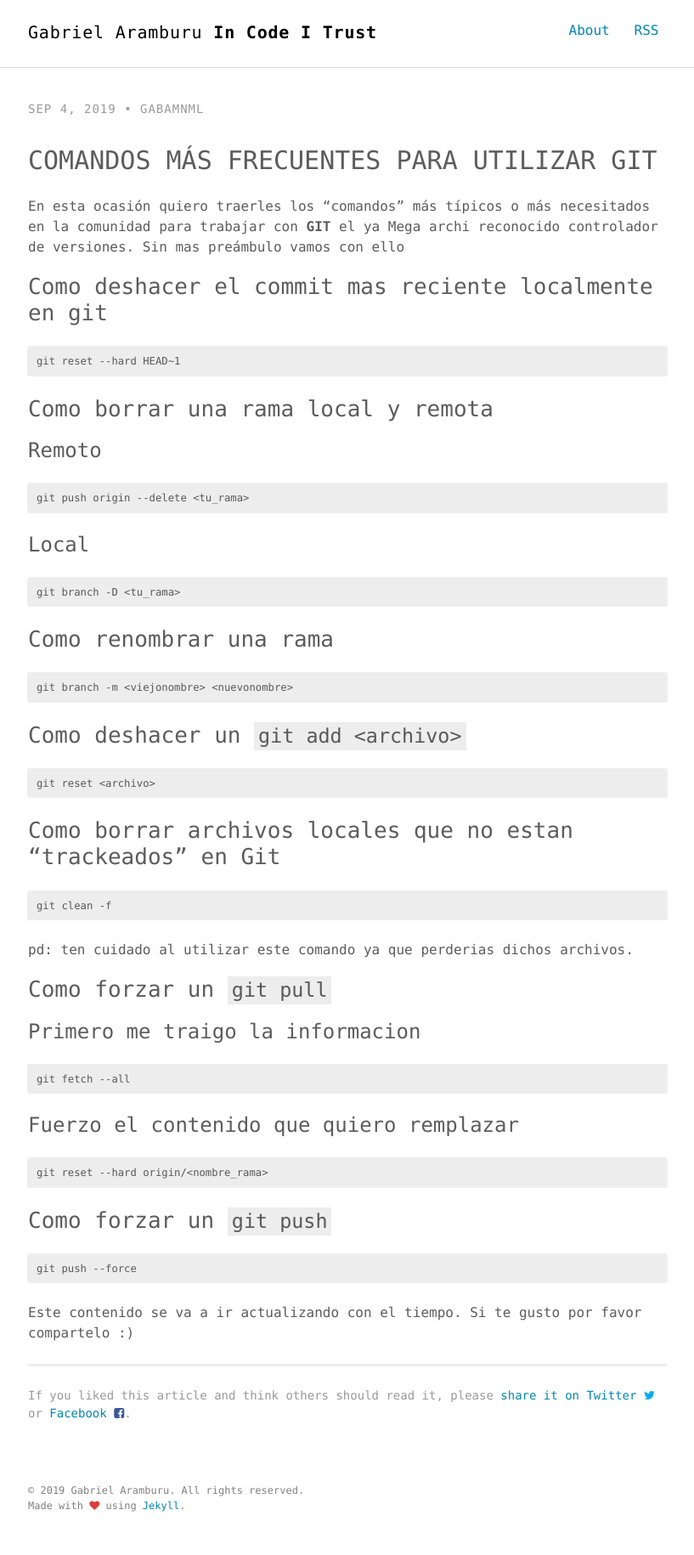
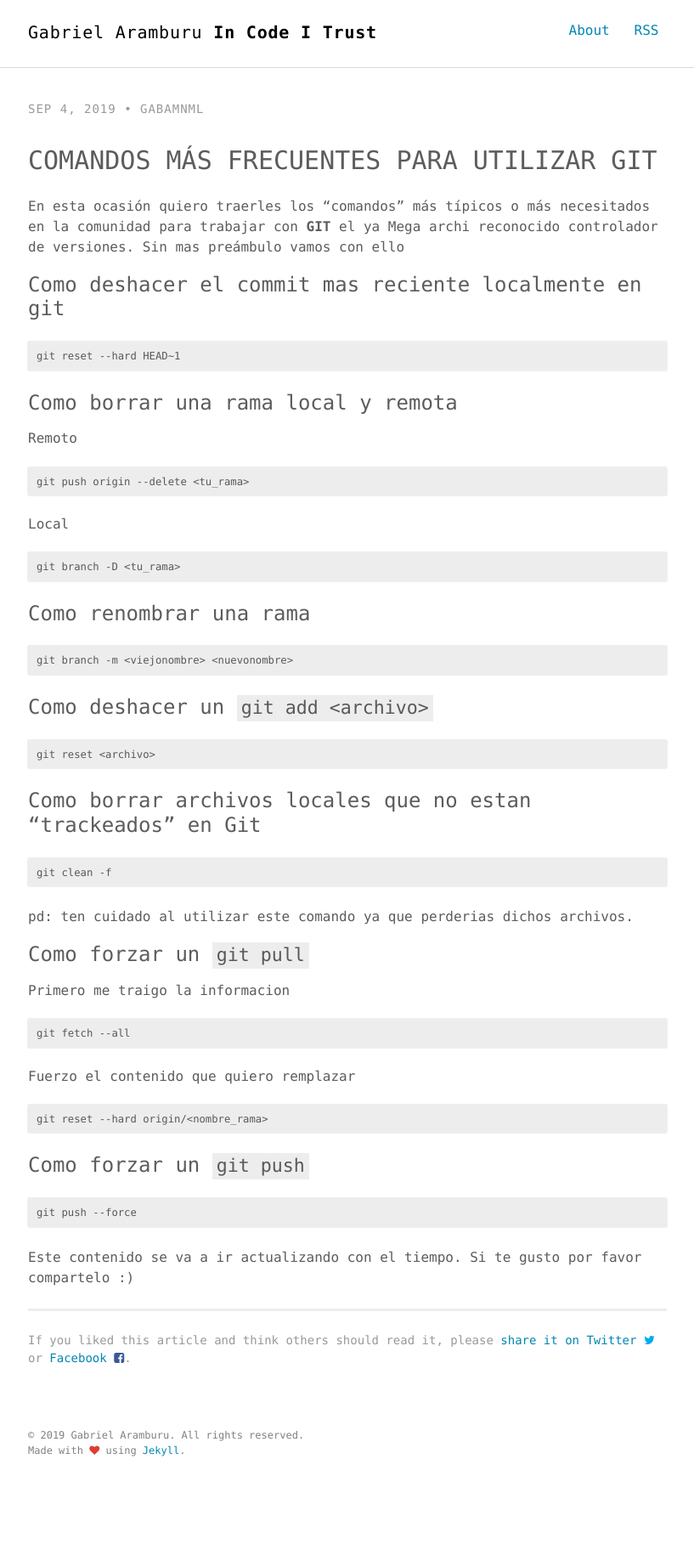
Before and after one commit to gabamnml/blog, a Jekyll site: the page built from _posts/2019-09-09-comandos-mas-frecuentes-de-git.markdown, in a window 1280 px wide. Shown: the whole page at 85% size, without its empty margins (231-1048 px from the left). Built offline with Jekyll 4.4.1, drawn with Linux system fonts in a browser that asks for light colours; after the commit the page ends 1765 px from its top, so only the background shows below that.

Commit message:
fix syntax

````diff
--- a/_posts/2019-09-09-comandos-mas-frecuentes-de-git.markdown
+++ b/_posts/2019-09-09-comandos-mas-frecuentes-de-git.markdown
@@ -14,48 +14,48 @@ blog: true
 
 En esta ocasión quiero traerles los “comandos” más típicos o más necesitados en la comunidad para trabajar con **GIT** el ya Mega archi reconocido controlador de versiones. Sin mas preámbulo vamos con ello
 
-## Como deshacer el commit mas reciente localmente en git
+### Como deshacer el commit mas reciente localmente en git
 ```
 git reset --hard HEAD~1
 ```
 
-## Como borrar una rama local y remota
-### Remoto
+### Como borrar una rama local y remota
+###### Remoto
 ```
 git push origin --delete <tu_rama>
 ```
-### Local
+###### Local
 ```
 git branch -D <tu_rama>
 ```
 
-## Como renombrar una rama
+### Como renombrar una rama
 ```
 git branch -m <viejonombre> <nuevonombre>
 ```
 
-## Como deshacer un `git add <archivo>`
+### Como deshacer un `git add <archivo>`
 ```
 git reset <archivo>
 ```
 
-## Como borrar archivos locales que no estan "trackeados" en Git
+### Como borrar archivos locales que no estan "trackeados" en Git
 ```
 git clean -f
 ```
 pd: ten cuidado al utilizar este comando ya que perderias dichos archivos.
 
-## Como forzar un `git pull`
-### Primero me traigo la informacion
+### Como forzar un `git pull`
+###### Primero me traigo la informacion
 ```
 git fetch --all
 ```
-### Fuerzo el contenido que quiero remplazar
+###### Fuerzo el contenido que quiero remplazar
 ```
 git reset --hard origin/<nombre_rama>
 ```
 
-## Como forzar un `git push`
+### Como forzar un `git push`
 ```
 git push --force
 ```
````
